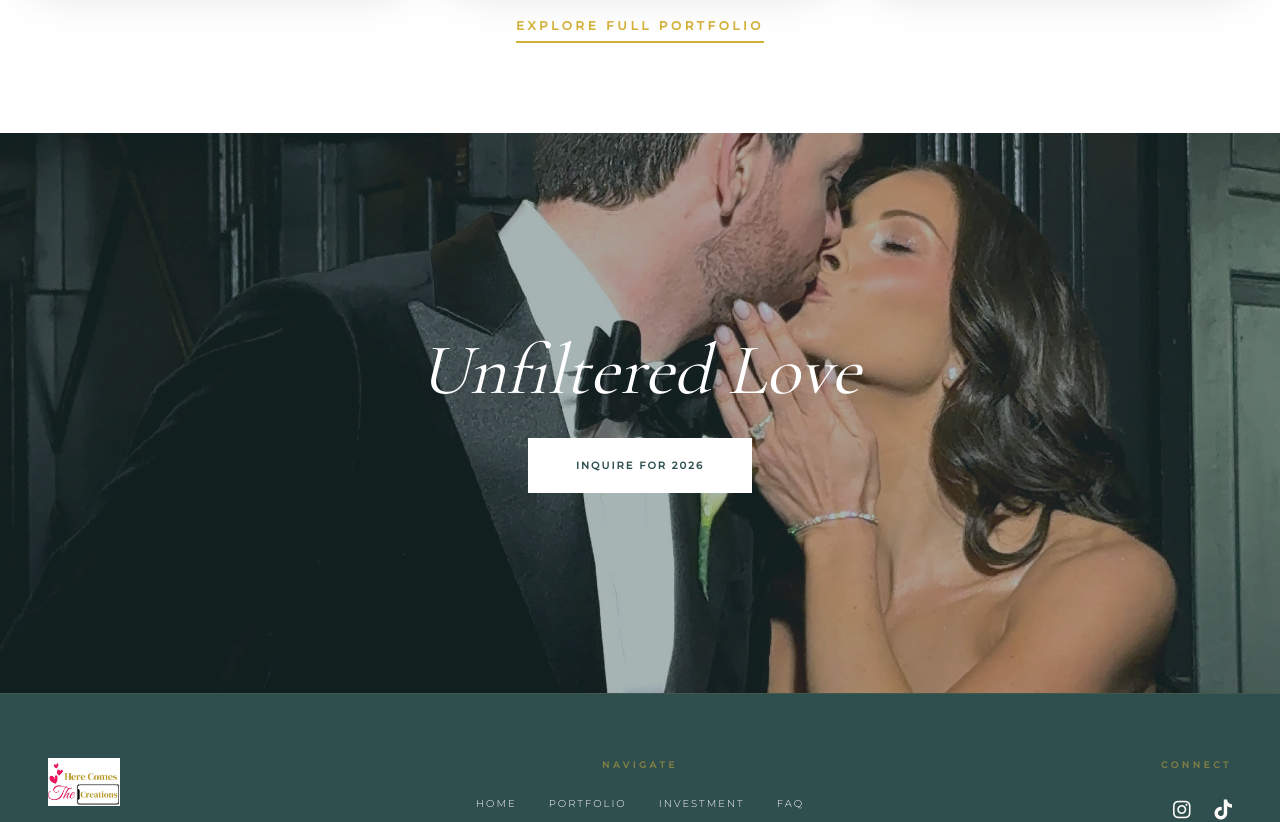
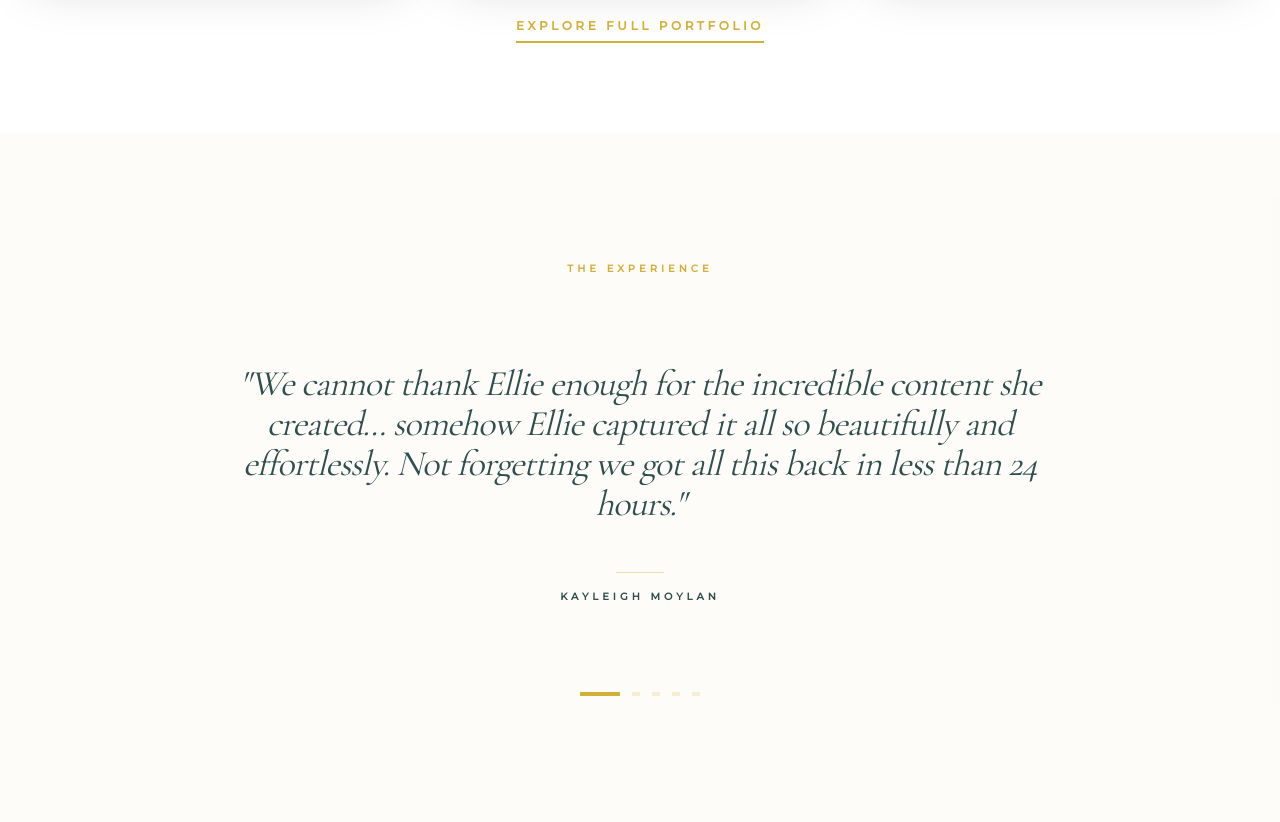
Before and after one commit to justinfei9/HereComesTheCreation, a React (Vite) app: page /#/ in a window 1280 px wide. Shown: the part 2600-3422 px from the top of the page. Built offline with nearby package versions, Linux system fonts and the light colour scheme.

Commit message:
added testimonials from google reviews

```diff
--- /dev/null
+++ b/components/Testimonials.tsx
@@ -0,0 +1,118 @@
+import React, { useState, useEffect } from 'react';
+import { motion, AnimatePresence } from 'framer-motion';
+
+interface Testimonial {
+  id: number;
+  quote: string;
+  author: string;
+}
+
+const TESTIMONIALS: Testimonial[] = [
+  {
+    id: 1,
+    quote: "We cannot thank Ellie enough for the incredible content she created... somehow Ellie captured it all so beautifully and effortlessly. Not forgetting we got all this back in less than 24 hours.",
+    author: "Kayleigh Moylan",
+  },
+  {
+    id: 2,
+    quote: "The content beautifully captured the vibe of our wedding and gave us candid moments we’ll truly cherish. We were very impressed with the quality of what she delivered.",
+    author: "Sophie",
+  },
+  {
+    id: 3,
+    quote: "Everything was seamless and professional. She truly captured the story of the day and all of the little details I wanted to remember forever.",
+    author: "Lindsay Schenk",
+  },
+  {
+    id: 4,
+    quote: "Eliana was great to work with! She was super responsive and understood exactly what I wanted... She also partnered perfectly with our photo and video team. Would highly recommend!",
+    author: "Megan S",
+  },
+  {
+    id: 5,
+    quote: "Eliana was referred to us by our planner and she did such an amazing job! Super sweet and communicative and received our pictures only a few days after! Highly recommend her!",
+    author: "Jasmine Joseph",
+  }
+];
+
+const Testimonials: React.FC = () => {
+  const [index, setIndex] = useState(0);
+  const [isPaused, setIsPaused] = useState(false);
+
+  useEffect(() => {
+    let timer: ReturnType<typeof setInterval>;
+
+    if (!isPaused) {
+      // The timer now resets every time 'index' or 'isPaused' changes
+      timer = setInterval(() => {
+        setIndex((prev) => (prev + 1) % TESTIMONIALS.length);
+      }, 7000);
+    }
+
+    return () => {
+      if (timer) clearInterval(timer);
+    };
+  }, [index, isPaused]); // Added 'index' here to reset the 7s clock on every click
+
+  const handleManualNav = (i: number) => {
+    setIndex(i);
+    // The useEffect will catch this change, clear the old interval,
+    // and start a fresh 7-second countdown for the new slide.
+  };
+
+  return (
+    <section className="py-32 bg-wedding-cream/30 px-6 overflow-hidden">
+      <div className="max-w-5xl mx-auto text-center">
+        <span className="text-wedding-gold uppercase tracking-[0.4em] text-[10px] font-bold mb-12 block">
+          The Experience
+        </span>
+
+        <div
+          className="relative min-h-[450px] md:min-h-[320px] flex items-center justify-center cursor-default"
+          onMouseEnter={() => setIsPaused(true)}
+          onMouseLeave={() => setIsPaused(false)}
+          onTouchStart={() => setIsPaused(true)}
+          onTouchEnd={() => setIsPaused(false)}
+        >
+          <AnimatePresence mode="wait">
+            <motion.div
+              key={TESTIMONIALS[index].id}
+              initial={{ opacity: 0, x: 15 }}
+              animate={{ opacity: 1, x: 0 }}
+              exit={{ opacity: 0, x: -15 }}
+              transition={{ duration: 0.8, ease: [0.43, 0.13, 0.23, 0.96] }}
+              className="space-y-10"
+            >
+              <blockquote className="space-y-8">
+                <p className="font-serif text-2xl md:text-4xl text-wedding-slate italic leading-[1.5] tracking-tight px-4 max-w-4xl mx-auto">
+                  "{TESTIMONIALS[index].quote}"
+                </p>
+                <footer className="flex flex-col items-center gap-4 pt-4">
+                  <div className="h-[1px] w-12 bg-wedding-gold/40"></div>
+                  <cite className="text-[10px] uppercase tracking-[0.4em] text-wedding-slate font-black not-italic">
+                    {TESTIMONIALS[index].author}
+                  </cite>
+                </footer>
+              </blockquote>
+            </motion.div>
+          </AnimatePresence>
+        </div>
+
+        <div className="flex justify-center gap-3 mt-12">
+          {TESTIMONIALS.map((_, i) => (
+            <button
+              key={i}
+              onClick={() => handleManualNav(i)}
+              className={`h-1 transition-all duration-700 ease-in-out ${
+                i === index ? 'w-10 bg-wedding-gold' : 'w-2 bg-wedding-gold/20'
+              }`}
+              aria-label={`View testimonial ${i + 1}`}
+            />
+          ))}
+        </div>
+      </div>
+    </section>
+  );
+};
+
+export default Testimonials;
--- a/pages/Home.tsx
+++ b/pages/Home.tsx
@@ -1,5 +1,6 @@
 import React from 'react';
 import { Link } from 'react-router-dom';
+import Testimonials from '../components/testimonials';
 
 const Home: React.FC = () => {
   const base = import.meta.env.BASE_URL;
@@ -100,7 +101,9 @@ const Home: React.FC = () => {
         </div>
       </section>
 
-      {/* Full-Width Feature - Using image2.JPEG */}
+
+        <Testimonials />
+      {}
       <section className="relative h-[70vh] flex items-center justify-center overflow-hidden">
         <img
           src={`${base}content/image2.JPEG`}
```
